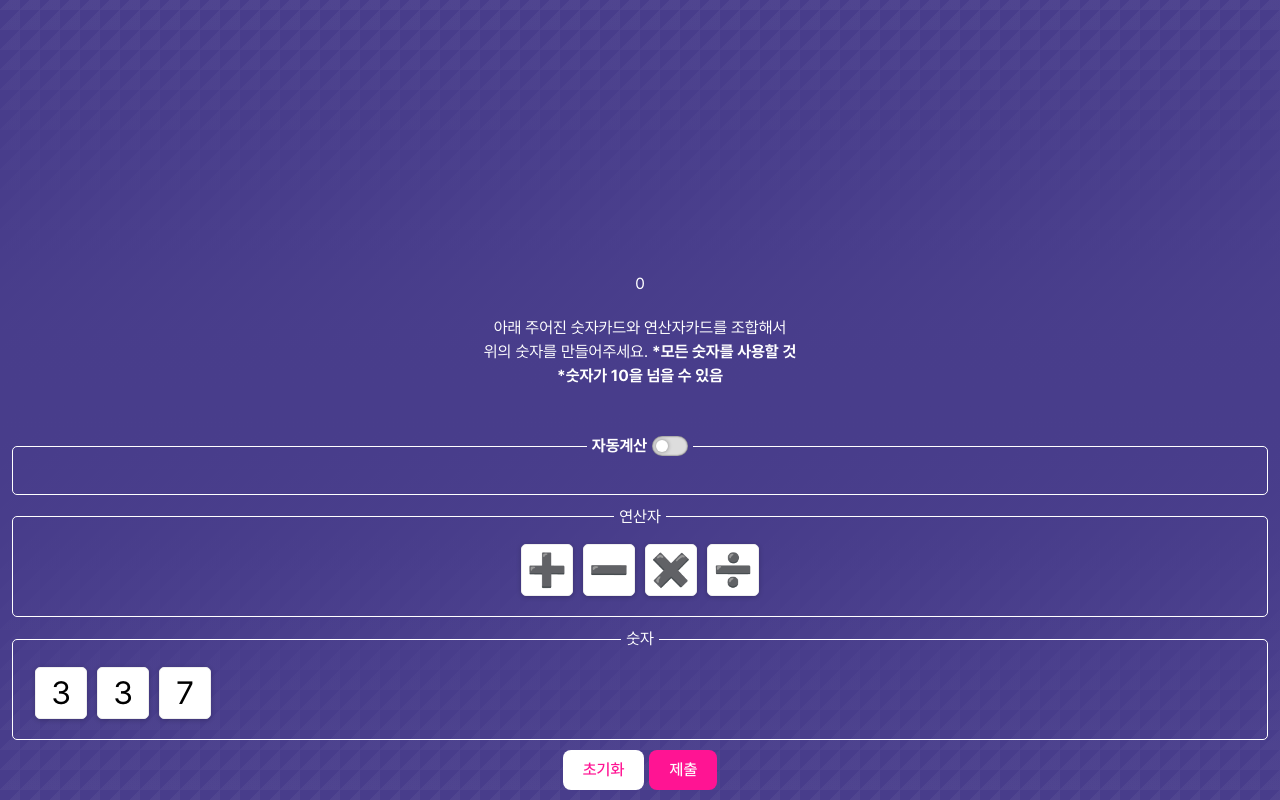
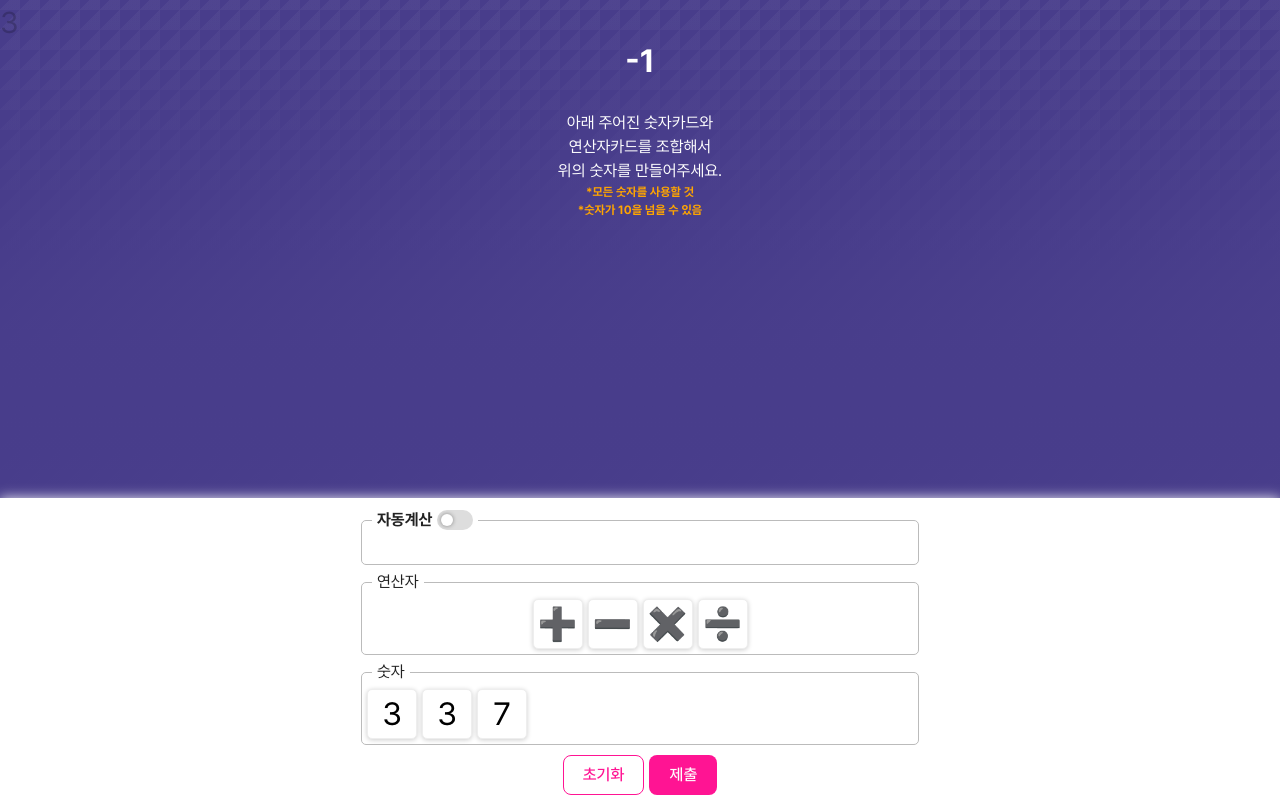
Before and after one commit to wondaero/dev.calc, a Vue app in the folder calc/: page / in a window 1280 px wide. Both pictures are taken after a click on the button "게임 시작". Built offline with nearby package versions, Linux system fonts and the light colour scheme.

Commit message:
중간커밋

```diff
--- a/calc/index.html
+++ b/calc/index.html
@@ -6,6 +6,7 @@
     <meta name="viewport" content="width=device-width, initial-scale=1.0" />
     <title>연산군</title>
 
+    <link rel="stylesheet" href="./src/assets/normalize.css" />
     <link rel="stylesheet" href="./src/assets/style.scss" />
   </head>
   <body>
--- a/calc/src/components/GamePage.vue
+++ b/calc/src/components/GamePage.vue
@@ -15,7 +15,11 @@
     numGroup: [],
     tmpCard: undefined,
     isAutoCalc: false,
-    myAnswer: ''
+    myAnswer: '',
+    reCalcCnt: 0,
+    classList: {
+      answer: 'wrong'
+    }
   });
 
   const getRandomNum = (mn, mx) => Math.floor(Math.random() * (mx - mn + 1)) + mn;
@@ -36,6 +40,8 @@
   console.log(props.gameConfig);
 
   const calcMyExpression = (isSubmit) => {
+    if(!state.isAutoCalc && !isSubmit) return;
+
     if(isSubmit){
       if(state.nums.filter(n => n !== null).length){
           alert('모든 숫자를 사용해주세요.');
@@ -102,19 +108,47 @@
     { immediate: true } // 컴포넌트가 처음 로딩될 때도 watch가 동작하도록 설정
   );
 
+  const shuffleArr = (arr) => {
+    //Fisher-Yates Shuffle
+    for (let i = arr.length - 1; i > 0; i--) {
+      const j = Math.floor(Math.random() * (i + 1)); // 0부터 i까지 랜덤한 인덱스
+      [arr[i], arr[j]] = [arr[j], arr[i]];  // swap
+    }
+    return arr;
+  }
+
+
   const setGroup = () => {
-      state.numGroupArr = [];
-
-      let tmpArr = JSON.parse(JSON.stringify(state.nums));
+      let tmpArr = shuffleArr(JSON.parse(JSON.stringify(state.nums))).map(a => +a.char);
 
       while(tmpArr.length){
         // const cutLen = getRandomNum(1, props.gameConfig.randomDigitLen ? 10 : props.gameConfig.digitLen);
         const cutLen = getRandomNum(1, props.gameConfig.digitLen);
-          state.numGroup.push(+tmpArr.slice(0, cutLen).map(n => n.char));
+        state.numGroup.push(+(tmpArr.slice(0, cutLen).join('')));
         tmpArr = tmpArr.slice(cutLen);
       }
 
       console.log(state.numGroup);
+  }
+
+  const randomOprCalc = () => {
+    state.answer = state.numGroup.reduce((accumulator, currentValue) => {
+      const rdmOpr = oprs[getRandomNum(0, oprs.length - 1)];
+      // return accumulator + currentValue;
+
+      if(rdmOpr === '+') return +accumulator + +currentValue;
+      else if(rdmOpr === '-') return +accumulator - +currentValue;
+      else if(rdmOpr === '*') return +accumulator * +currentValue;
+      else if(rdmOpr === '/') return +accumulator / +currentValue;
+
+    });
+
+    if(String(state.answer).indexOf('.') > -1){
+      console.warn('재연산!!!');
+
+      state.reCalcCnt++;
+      return randomOprCalc();
+    }
   }
 
   //create
@@ -133,6 +167,7 @@
     }
     state.oprs = props.gameConfig.oprs.map((o, idx) => ({opr: o, char: opr2symbol[o], idx: idx, type: 'opr'}));
     setGroup();
+    randomOprCalc();
   }
 
   const pickOprCard = (obj) => {
@@ -156,6 +191,7 @@
       }
 
       state.tmpCard = undefined;
+      calcMyExpression();
     }
   }
 
@@ -176,6 +212,7 @@
         state.tmpCard = undefined;
       }
     }
+    calcMyExpression();
   }
 
   const restoreCard = (obj, idx) => {
@@ -221,29 +258,42 @@
     }
   }
 
+  const cancelSelect = (e) => {
+    if(e.target.nodeName === 'LI') return;
+    state.tmpCard = undefined;
+
+  }
+
 </script>
 
 <template>
-  <div class="wrapper">
-    <aside id="recalCnt" class="recal-cnt">0</aside>
+  <div class="wrapper" @click="cancelSelect($event)">
+    <aside class="recal-cnt">{{ state.reCalcCnt }}</aside>
     <main>
-        <h2 id="finalValue">{{ state.answer }}</h2>
+      <div>
+        <h2>{{ state.answer }}</h2>
         <p>
-            아래 주어진 숫자카드와 연산자카드를 조합해서<br>
+            아래 주어진 숫자카드와<br>
+            연산자카드를 조합해서<br>
             위의 숫자를 만들어주세요.
-            <strong>*모든 숫자를 사용할 것<br>*숫자가 10을 넘을 수 있음</strong>
+            <strong>
+              *모든 숫자를 사용할 것<br>
+              *숫자가 10을 넘을 수 있음
+            </strong>
         </p>
-        <ul id="calcBoard" class="calc-board">
+        <ul id="calcBoard" class="picked-cards">
           <li v-for="(itm, idx) in state.pickedCards" :key="idx"
           :class="{blank: state.tmpCard && idx === state.tmpCard.idx}"
           @click="restoreCard(itm, idx)">{{ itm.char }}</li>
         </ul>
         <h2 id="myValue" class="my-value"></h2>
+      </div>
     </main>
     <footer>
+      <div>
         <fieldset class="my-answer">
             <legend><label><input type="checkbox" v-model="state.isAutoCalc" /><strong><span>자동계산</span><b></b></strong></label></legend>
-            <h2>{{ state.myAnswer }}</h2>
+            <h2 :class="!state.nums.filter(n => n !== null).length && state.myAnswer === state.answer ? 'correct' : 'wrong'">{{ state.myAnswer }}</h2>
         </fieldset>
         <fieldset>
             <legend>연산자</legend>
@@ -261,7 +311,8 @@
         </fieldset>
         <div class="btns">
             <button id="init">초기화</button>
-            <button id="submit">제출</button>
+            <button @click="calcMyExpression(true)">제출</button>
+        </div>
       </div>
     </footer>
   </div>
@@ -270,18 +321,59 @@
 <style scoped lang="scss">
   .wrapper{
     position: fixed;
-    bottom: 10px;
-    left: 10px;
-    right: 10px;
+    top: 0;
+    bottom: 0;
+    left: 0;
+    right: 0;
+    display: flex;
+    flex-direction: column;
+
+    aside{
+      position: fixed;
+      top: 0;
+      left: 0;
+      color: rgba(0, 0, 0, .2);
+      font-size: 30px;
+      vertical-align: top;
+    }
+    main{
+      flex: 1;
+      padding: 10px;
+      overflow-y: auto;
+      display: flex;
+      justify-content: center;
+
+      & > div{
+        width: 100%;
+        max-width: 562px;
+      }
+
+      h2{
+        font-size: 32px;
+      }
+
+      p{
+        text-align: center;
+
+        strong{
+          font-size: 12px;
+          display: block;
+          color: orange;
+        }
+      }
+    }
   }
 
   fieldset{
       border-radius: 5px;
-      margin-top: 10px;
-      border: 1px solid #fff;
+      margin-top: 5px;
+      padding: 0;
+      border: 1px solid #bbb;
+      text-align: left;
   }
   fieldset legend{
       padding: 0 5px;
+      margin-left: 10px;
   }
 
   .my-answer{
@@ -317,7 +409,6 @@
             margin-left: 5px;
             position: relative;
             overflow: hidden;
-            box-shadow: inset 0 0 2px rgba(0, 0, 0, .8);
 
             &:before{
               content: '';
@@ -341,13 +432,25 @@
               position: absolute;
               top: 4px;
               left: 4px;
+              transform: translateX(0);
               transition: transform .5s;
               box-shadow: 0 0 4px rgba(0, 0, 0, .4);
             }
+          }
+        }
+      }
+    }
+    h2{
+      margin: 0;
+      text-align: center;
+      height: 32px;
 
+      &.wrong{
+        color: #f00;
+        opacity: .5;
       }
-
-        }
+      &.correct{
+        color: #0f0;
       }
     }
   }
@@ -358,8 +461,8 @@
     margin: 0;
     padding: 0;
     flex-wrap: wrap;
-    padding-top: 10px;
-    padding-left: 10px;
+    padding-top: 5px;
+    padding-left: 5px;
 
     li{
       width: 50px;
@@ -371,22 +474,34 @@
       border: 1px solid #eee;
       box-shadow: 0 1px 5px rgba(0, 0, 0, .2);
       font-size: 32px;
-      margin-right: 10px;
-      margin-bottom: 10px;
+      margin-right: 5px;
+      margin-bottom: 5px;
       cursor: pointer;
       background: #fff;
       color: #000;
+      box-sizing: border-box;
 
       &.blank{
         background: 0;
-        border: 1px dashed #fff;
+        border: 1px dashed #ccc;
       }
     }
 
-    &.calc-board{
-      li.blank{
+    &.picked-cards{
+      // display: block;
+      // white-space: nowrap;
+      // overflow-x: auto;
+
+      li{
+        display: inline-flex;
+        align-items: center;
+        justify-content: center;
+        vertical-align: top;
+
+        &.blank{
           color: rgba(255, 255, 255, 1);
           opacity: .5;
+        }
       }
     }
 
@@ -413,6 +528,52 @@
       margin-right: 5px;
       background: #fff;
       color: deeppink;
+      border: 1px solid deeppink;
+    }
+  }
+
+  footer{
+    background: #fff;
+    padding: 5px;
+    box-shadow: 0 0px 12px rgba(255, 255, 255, .9);
+    color: #222;
+    display: flex;
+    align-items: center;
+    justify-content: center;
+
+    & > div{
+      height: 100%;
+      width: 100%;
+      max-width: 562px;
+    }
+  }
+
+  @media (max-width: 360px){
+    ul{
+      li{
+        width: 42px;
+        height: 42px;
+      }
+
+      &.picked-cards{
+        li{
+          width: 30px;
+          height: 30px;
+          font-size: 16px;
+        }
+      }
+    }
+  }
+
+  @media (max-height: 360px){
+    .wrapper{
+      flex-direction: row;
+    }
+
+    footer{
+      position: relative;
+      width: 287px;
+      overflow-y: auto;
     }
   }
 </style>
```
Also changed, not shown: calc/src/assets/normalize.css (added). Lines whose indentation alone changed are shown as unchanged.
